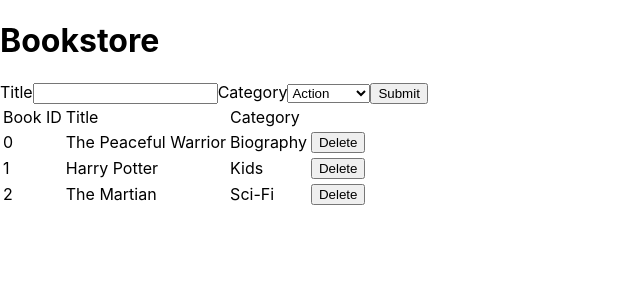
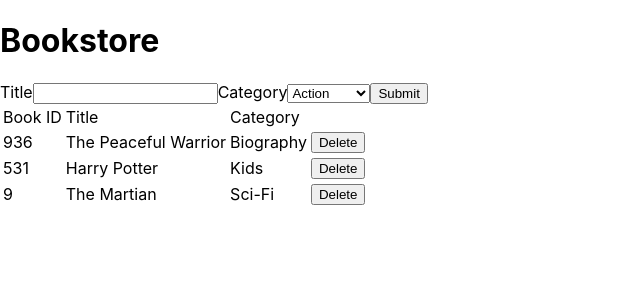
Before and after one commit to enelesmai/react-redux-bookstore, a React (Create React App) app: page / in a window 1280 px wide. Shown: the top 300 px of the page, without its empty margins (0-640 px from the left). Built offline with nearby package versions, Linux system fonts and the light colour scheme.

Commit message:
added getter for index position

```diff
--- a/src/index.js
+++ b/src/index.js
@@ -9,20 +9,17 @@ import rootReducer from './reducers';
 const defaultStore = {
   books: [
     {
-      /* id: parseInt(Math.random() * 1000, 10), */
-      id: 0,
+      id: parseInt(Math.random() * 1000, 10),
       title: 'The Peaceful Warrior',
       category: 'Biography',
     },
     {
-      /* id: parseInt(Math.random() * 1000, 10), */
-      id: 1,
+      id: parseInt(Math.random() * 1000, 10),
       title: 'Harry Potter',
       category: 'Kids',
     },
     {
-      /* id: parseInt(Math.random() * 1000, 10), */
-      id: 2,
+      id: parseInt(Math.random() * 1000, 10),
       title: 'The Martian',
       category: 'Sci-Fi',
     },
--- a/src/reducers/books.js
+++ b/src/reducers/books.js
@@ -5,8 +5,9 @@ const bookReducer = (state = [], action) => {
     case CREATE_BOOK:
       return [...state, action.book];
     case REMOVE_BOOK:
-      return [...state.slice(0, action.id),
-        ...state.slice(action.id + 1, state.length)];
+      let index = state.findIndex(x => x.id ===action.id);
+      return [...state.slice(0, index),
+        ...state.slice(index + 1, state.length)];
     default:
       return state;
   }
```
